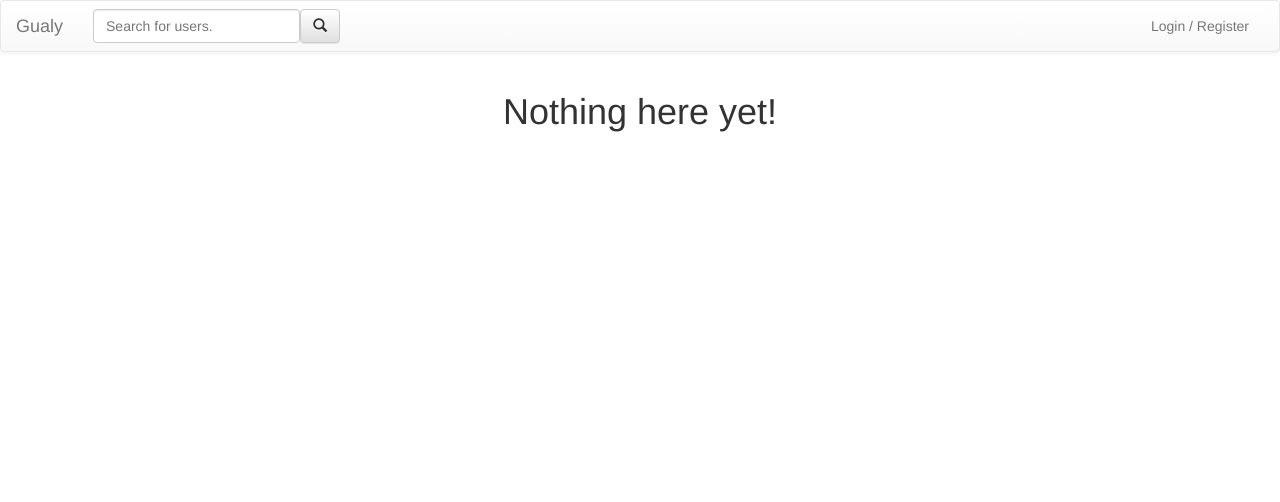
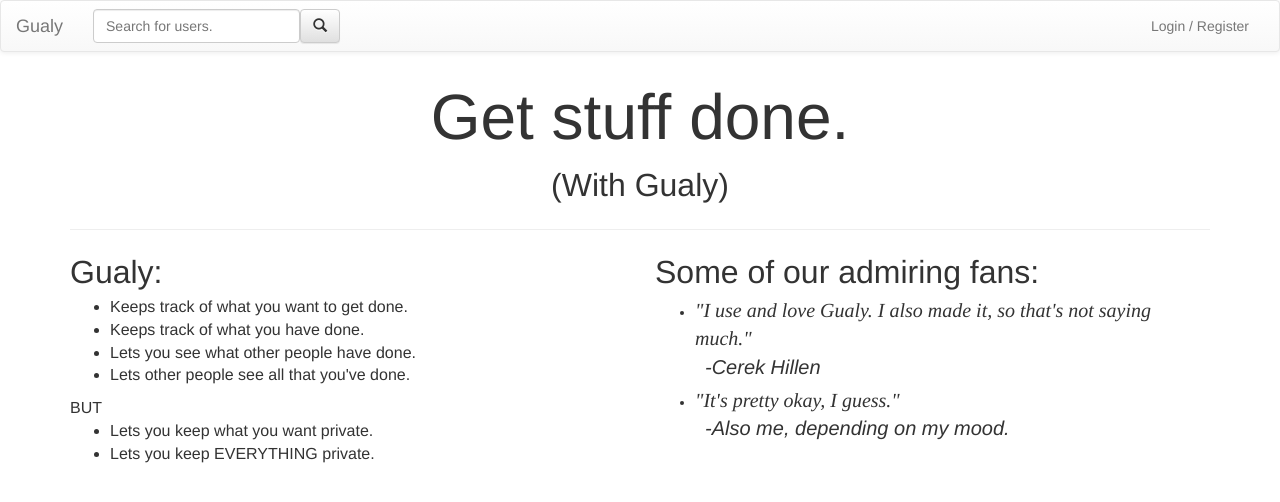
Before and after one commit to SuperUltraExtraordinaryDev/gualy, a Node server app: page / in a window 1280 px wide. Shown: the top 502 px of the page. Run offline with Node 20, Linux system fonts and the light colour scheme; some libraries are stand-ins or nearby versions.

Commit message:
Updated the homepage to be more substantial.

```diff
--- a/static/css/style.css
+++ b/static/css/style.css
@@ -2,6 +2,45 @@
 .top-bar {
 	background: #49b69b;
 	box-shadow: 0px 5px 0px #0e6e56, 0px 5px 5px #0e6e56;
+}
+
+/* big-text */
+.big-text {
+	font-size: 64px;
+}
+
+/* big-text */
+.med-text {
+	font-size: 32px;
+}
+
+/* big-text */
+.sma-text {
+	font-size: 16px;
+}
+
+/* big-text */
+.tin-text {
+	font-size: 8px;
+}
+
+/* li.quote-block */
+li.quote-block {
+	margin-bottom: 4px;
+}
+
+/* quote */
+.quote {
+	font-size: 20px;
+	font-family: times;
+	font-style: italic;
+}
+
+/* quote-author */
+.quote-author {
+	font-size: 20px;
+	font-style: oblique;
+	margin-left: 10px;
 }
 
 /* top-bar-text */
--- a/views/home.jade
+++ b/views/home.jade
@@ -1,4 +1,31 @@
 extends ./wrapper.jade
 
 block content
-  h1(class="text-center") Nothing here yet!
+  div(class="big-text text-center") Get stuff done.
+  div(class="med-text text-center") (With Gualy)
+
+  hr
+
+  .row
+    .col-md-6
+      .med-text Gualy:
+      .sma-text
+        ul
+          li Keeps track of what you want to get done.
+          li Keeps track of what you have done.
+          li Lets you see what other people have done.
+          li Lets other people see all that you've done.
+        span BUT
+        ul
+          li Lets you keep what you want private.
+          li Lets you keep EVERYTHING private.
+
+    .col-md-6
+      .med-text Some of our admiring fans:
+      ul
+        li.quote-block
+          .quote "I use and love Gualy. I also made it, so that's not saying much."
+          .quote-author -Cerek Hillen
+        li.quote-block
+          .quote "It's pretty okay, I guess."
+          .quote-author -Also me, depending on my mood.
```
